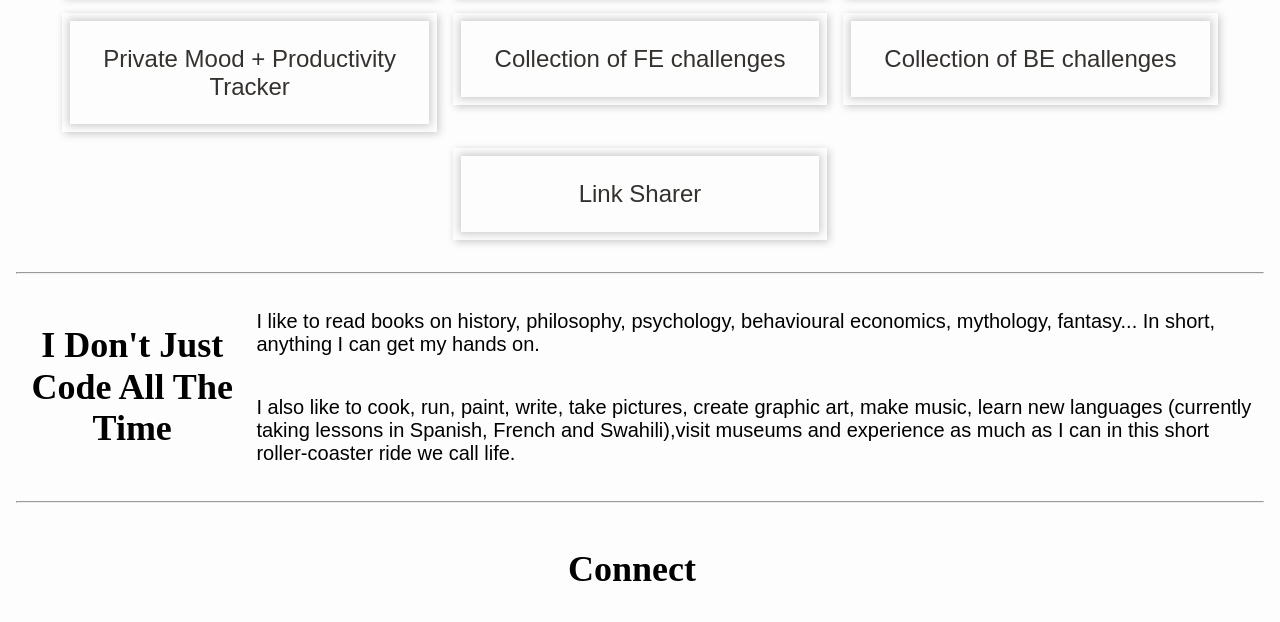
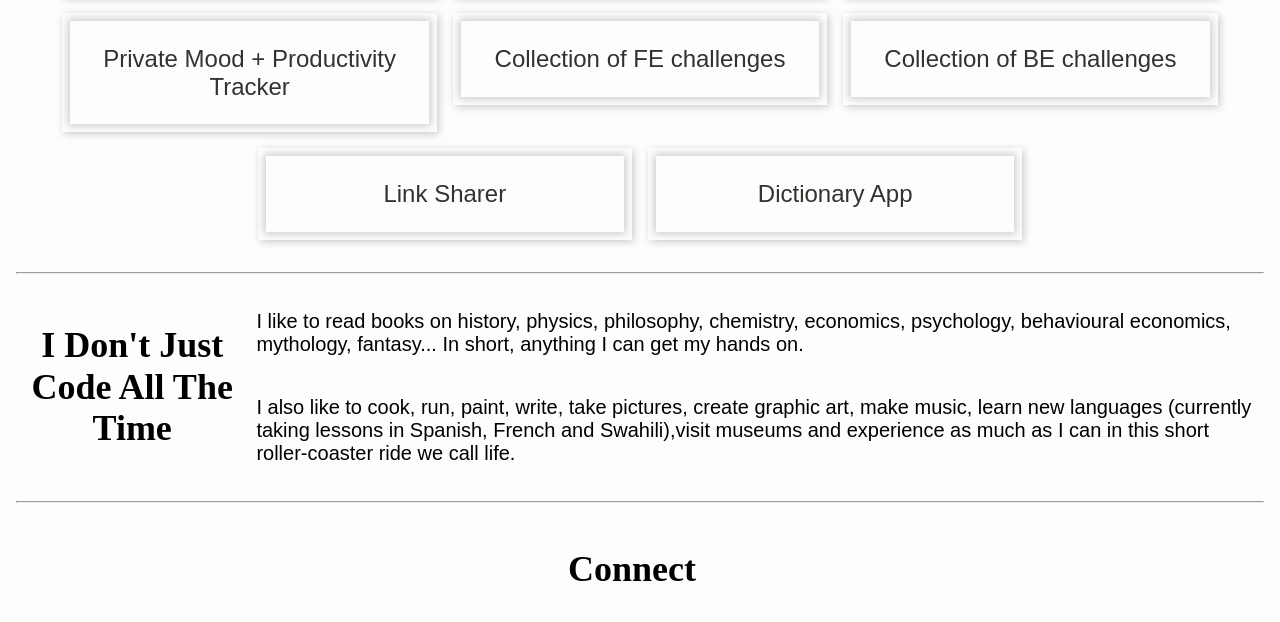
Before and after one commit to ShlokD/about-me, a website: page index.html in a window 1280 px wide. Shown: the part 1561-2183 px from the top of the page. Drawn offline with nearby package versions, Linux system fonts and the light colour scheme; a web font is replaced by a local one.

Commit message:
Add dict app

```diff
--- a/index.html
+++ b/index.html
@@ -234,6 +234,12 @@
             <p>Link Sharer</p>
           </a>
         </li>
+        <li class="pa2 ma2 shadow-4 h-50 w-100 w-30-ns">
+          <a class="flex items-center justify-center black no-underline shadow-2 f3 tc"
+            href="https://wordtorque-1-k3892994.deta.app/" rel="noopener noreferrer" target="_blank">
+            <p>Dictionary App</p>
+          </a>
+        </li>
       </ul>
     </section>
     <hr />
@@ -241,7 +247,8 @@
     <section id="other" class="flex flex-column flex-row-ns justify-center items-center pa2">
       <h2 class="f2 tc">I Don't Just Code All The Time</h2>
       <div class="flex flex-column ml3 f4">
-        <p>I like to read books on history, philosophy, psychology, behavioural economics, mythology, fantasy... In
+        <p>I like to read books on history, physics, philosophy, chemistry, economics, psychology, behavioural
+          economics, mythology, fantasy... In
           short, anything I
           can get my hands on.</p>
 
```
Lines whose indentation alone changed are shown as unchanged.
